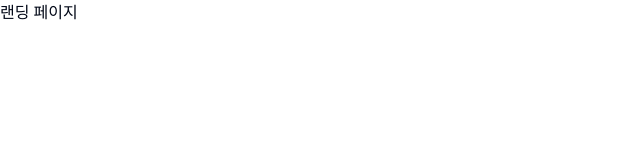
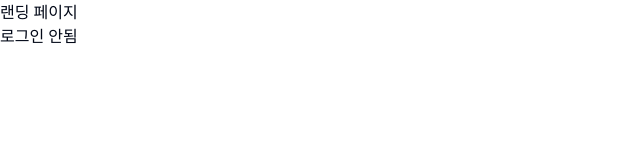
Before and after one commit to passion1014/livecard_ui, a React (Create React App) app: page / in a window 1280 px wide. Shown: the top 160 px of the page, without its empty margins (0-640 px from the left). Built offline with nearby package versions, Linux system fonts and the light colour scheme.

Commit message:
작업중.

```diff
--- a/package.json
+++ b/package.json
@@ -52,7 +52,6 @@
       "not dead",
       "not op_mini all"
     ],
-    "proxy": "http://localhost:8080",
     "development": [
       "last 1 chrome version",
       "last 1 firefox version",
--- a/src/api/api.tsx
+++ b/src/api/api.tsx
@@ -3,7 +3,7 @@ import { getLocalItem, getSessionItem, setLocalItem } from "src/util/storage";
 import { tokenApis } from "./tokenApi";
 
 const api = axios.create({
-  baseURL: "http://localhost:3000/",
+  baseURL: "http://localhost:8080/", //TODO:로컬에서만 되게끔
   //timeout: 8000,
   headers: {
     "Content-Type": `application/json`,
@@ -24,23 +24,19 @@ api.defaults.withCredentials = true;
 
 // );
 
-
 api.interceptors.request.use((config) => {
   const accessToken = getLocalItem("access_token");
   //TODO: accessToken이 없으면?
   //config.headers.common["Authorization"] = access_token;
   config.headers!.Authorization = `Bearer ${accessToken}`;
 
-
   return config;
 });
 
 api.interceptors.response.use(
   async (response) => {
-
-
-    // const code = response.data?.code;
-    // const message = response.data?.message;
+    const code = response.data?.code;
+    // const message = response.data?.data;
 
     // if (code.startsWith('SYSERR')) {
     //   //시스템 오류
@@ -70,18 +66,15 @@ api.interceptors.response.use(
   async (error) => {
     //응답 200 아닌 경우 - 디버깅
 
-    const refreshToken = getCookie('refresh_token');
-    if (refreshToken == null) return Promise.reject(); //TODO
-    const result = await tokenApis.getAccessToken(refreshToken);
+    // const refreshToken = getCookie('refresh_token');
+    // if (refreshToken == null) return Promise.reject(); //TODO
+    // const result = await tokenApis.getAccessToken(refreshToken);
 
     //setLocalItem('access_token', result.accessToken));
 
-
     return Promise.reject(error);
-  },
+  }
 );
-
-
 
 //   const accessToken = getSessionItem("access_token");
 //   const refreshToken = getSessionItem("refresh_token");
@@ -138,15 +131,13 @@ api.interceptors.response.use(
 // }
 //();
 
-
-
 const getCookie = (key: string) => {
   var result = null;
-  var cookie = document.cookie.split(';');
+  var cookie = document.cookie.split(";");
   cookie.some(function (item) {
-    item = item.replace(' ', '');
+    item = item.replace(" ", "");
 
-    var dic = item.split('=');
+    var dic = item.split("=");
 
     if (key === dic[0]) {
       result = dic[1];
@@ -155,6 +146,6 @@ const getCookie = (key: string) => {
   });
 
   return result;
-}
+};
 
 export default api;
--- a/src/pages/LandingPage.tsx
+++ b/src/pages/LandingPage.tsx
@@ -1,10 +1,23 @@
-import React from "react";
+import React, { useEffect } from "react";
+import useLoginUserStore from "src/stores/useLoginUserStore";
 
 /**
  *  랜딩 페이지
  */
 const LandingPage = () => {
-  return <div>랜딩 페이지</div>;
+  const { loginUser } = useLoginUserStore();
+
+  console.log(loginUser); // 업데이트된 값 사용
+
+  return (
+    <div>
+      <div>랜딩 페이지</div>
+      <div>
+        {loginUser ? `${loginUser.name} 로그인` : <div>로그인 안됨</div>}
+        <div>{loginUser ? <img src={loginUser?.profileImg} alt="" /> : ""}</div>
+      </div>
+    </div>
+  );
 };
 
 export default LandingPage;
--- a/src/pages/LoginCallbackPage.tsx
+++ b/src/pages/LoginCallbackPage.tsx
@@ -1,6 +1,6 @@
 import { Progress } from "src/components/shadcn/ui/progress";
 import React, { useEffect } from "react";
-import { useLocation } from "react-router-dom";
+import { useLocation, useNavigate } from "react-router-dom";
 import api from "src/api/api";
 import {
   Card,
@@ -10,44 +10,33 @@ import {
   CardContent,
 } from "src/components/shadcn/ui/card";
 import { setLocalItem } from "src/util/storage";
+import useLoginUserStore from "src/stores/useLoginUserStore";
 
 /**
  *  oauth 로그인후 리다이렉션처리 페이지
  */
 const LoginCallbackPage = () => {
   const location = useLocation();
+  const navigate = useNavigate();
+  const { loginUser, setLoginUser } = useLoginUserStore();
 
   useEffect(() => {
+    const fetchData = async () => {
+      //====================
+      // acess-token 가져오기
+      //====================
+      const params = new URLSearchParams(location.search);
+      const token = params.get("token");
+      setLocalItem("access_token", token);
 
+      //====================
+      // 사용자 정보 불러오기
+      //====================
+      const response = await api.get("/api/member/loginUser");
+      const data = response.data;
+      setLoginUser(data.data); //로그인 정보 store에 저장
 
-
-    const fetchData = async () => {
-      const params = new URLSearchParams(location.search);
-      const token = params.get('token');
-      setLocalItem('access_token', token);
-
-      window.location.replace("/");
-
-
-
-
-
-
-      // api.get(acessCodeUrl, {
-      //   //api.get('/api/auth/kakao/accesstoken', { //TODO: Proxy설정 확인
-      //   params: {
-      //     code: code
-      //   }
-      // })
-      //   .then(response => {
-      //     //debugger;
-      //     console.log('Successfully received access token', response.data);
-      //   })
-      //   .catch(error => {
-      //     console.error('Error receiving access token', error);
-      //   });
-
-      // const { data } = await api.post("oauth/google", { accessToken });
+      navigate("/");
     };
 
     fetchData();
--- a/src/routes/AuthRoute.tsx
+++ b/src/routes/AuthRoute.tsx
@@ -8,8 +8,7 @@ import SideBar from "src/components/common/layout/SideBar";
 const AuthoRoute = () => {
   const navigate = useNavigate();
   const { pathname } = useLocation();
-
-  const { user } = useLoginUserStore();
+  //const { user } = useLoginUserStore();
 
   // useEffect(() => {
   //   if (!user) {
--- a/src/stores/useLoginUserStore.tsx
+++ b/src/stores/useLoginUserStore.tsx
@@ -2,16 +2,15 @@ import { create } from "zustand";
 
 export interface MbrUser {
   id: number;
-  userNo: string;
-  email: string;
+  socialId: string;
   name: string;
-  profileImgPath: string;
-  profileImgNm: string;
-  profileImgExt: string;
+  providerCd: string;
+  role: string;
+  profileImg: string;
 }
 
 export interface MbrUserStore {
-  user: MbrUser | null;
+  loginUser: MbrUser | null;
   setLoginUser: (user: MbrUser) => void;
   clearLoginUser: () => void;
 }
@@ -20,9 +19,13 @@ export interface MbrUserStore {
  * 로그인 후의 사용자 정보 store
  */
 const useLoginUserStore = create<MbrUserStore>((set) => ({
-  user: null,
-  setLoginUser: (user: MbrUser) => set({ user }),
-  clearLoginUser: () => set({ user: null }),
+  loginUser: null,
+  setLoginUser: (loginUser: MbrUser) => {
+    set({ loginUser });
+
+    console.log(loginUser); // 업데이트된 값 사용
+  },
+  clearLoginUser: () => set({ loginUser: null }),
 }));
 
 export default useLoginUserStore;
```
